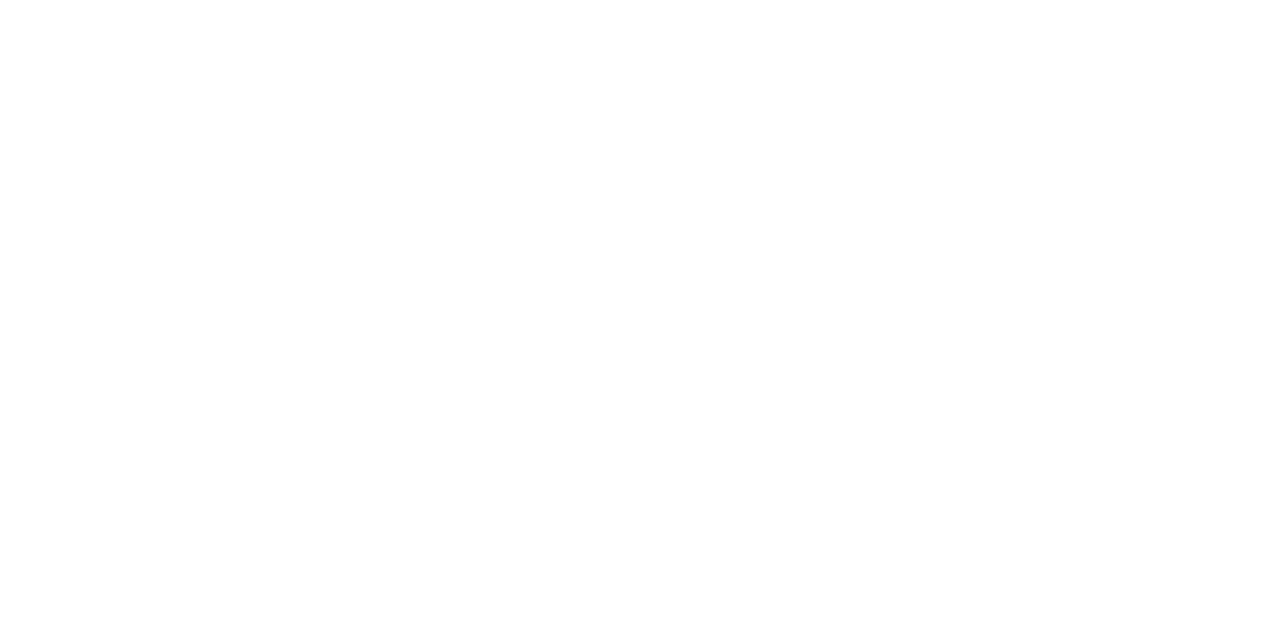
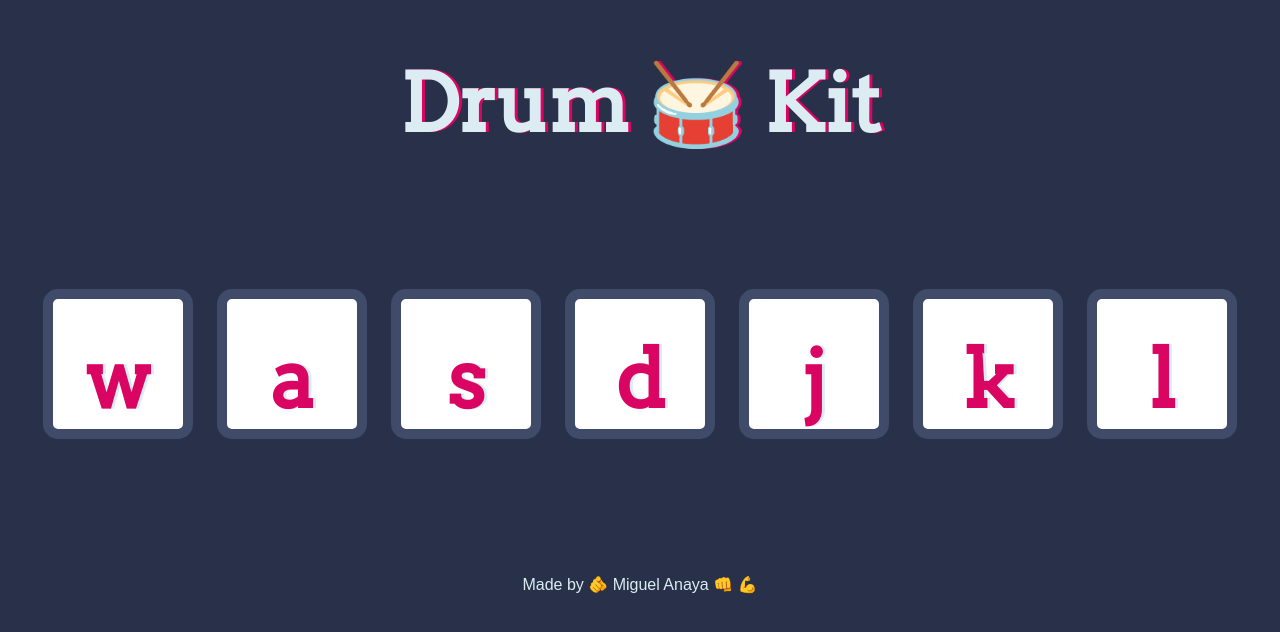
Before and after one commit to MiguelARey/DrumKit-Udemy, a plain HTML site: page index.html in a window 1280 px wide. Drawn offline with Linux system fonts and the light colour scheme.

Commit message:
eventlistener added properly

```diff
--- a/css/style.css
+++ b/css/style.css
@@ -0,0 +1,81 @@
+body {
+    text-align: center;
+    background-color: #283149;
+  }
+
+  h1 {
+    font-size: 5rem;
+    color: #DBEDF3;
+    font-family: "Arvo", cursive;
+    text-shadow: 3px 0 #DA0463;
+
+  }
+
+  footer {
+    color: #DBEDF3;
+    font-family: sans-serif;
+  }
+
+  .w {
+
+  }
+
+  .a {
+
+  }
+
+  .s {
+
+  }
+
+  .d {
+
+  }
+
+  .j {
+
+  }
+
+  .k {
+
+  }
+
+  .l {
+
+  }
+
+  .set {
+    margin: 10% auto;
+  }
+
+  .game-over {
+    background-color: red;
+    opacity: 0.8;
+  }
+
+  .pressed {
+    box-shadow: 0 3px 4px 0 #DBEDF3;
+    opacity: 0.5;
+  }
+
+  .red {
+    color: red;
+  }
+
+  .drum {
+    outline: none;
+    border: 10px solid #404B69;
+    font-size: 5rem;
+    font-family: 'Arvo', cursive;
+    line-height: 2;
+    font-weight: 900;
+    color: #DA0463;
+    text-shadow: 3px 0 #DBEDF3;
+    border-radius: 15px;
+    display: inline-block;
+    width: 150px;
+    height: 150px;
+    text-align: center;
+    margin: 10px;
+    background-color: white;
+  }
--- a/index.html
+++ b/index.html
@@ -5,10 +5,23 @@
     <meta http-equiv="X-UA-Compatible" content="IE=edge">
     <meta name="viewport" content="width=device-width, initial-scale=1.0">
     <link rel="stylesheet" href="css/style.css">
+    <link href="https://fonts.googleapis.com/css?family=Arvo" rel="stylesheet">
     <title>Document</title>
 </head>
 <body>
-
+    <h1 id="title">Drum 🥁 Kit</h1>
+  <div class="set">
+    <button class="w drum">w</button>
+    <button class="a drum">a</button>
+    <button class="s drum">s</button>
+    <button class="d drum">d</button>
+    <button class="j drum">j</button>
+    <button class="k drum">k</button>
+    <button class="l drum">l</button>
+  </div>
+  <footer>
+    Made by 🫵 Miguel Anaya 👊 💪
+  </footer>
 
     <script src="script.js"></script>
 </body>
--- a/script.js
+++ b/script.js
@@ -0,0 +1,9 @@
+// document.querySelector("button").addEventListener("click",function handleClick(){
+//     alert("I got clicked!")
+// });
+
+for(let i=0;i<7;i++){
+    document.getElementsByTagName("button")[i].addEventListener("click",function handleClick(){
+        alert("I got clicked!")
+    });
+}
```
